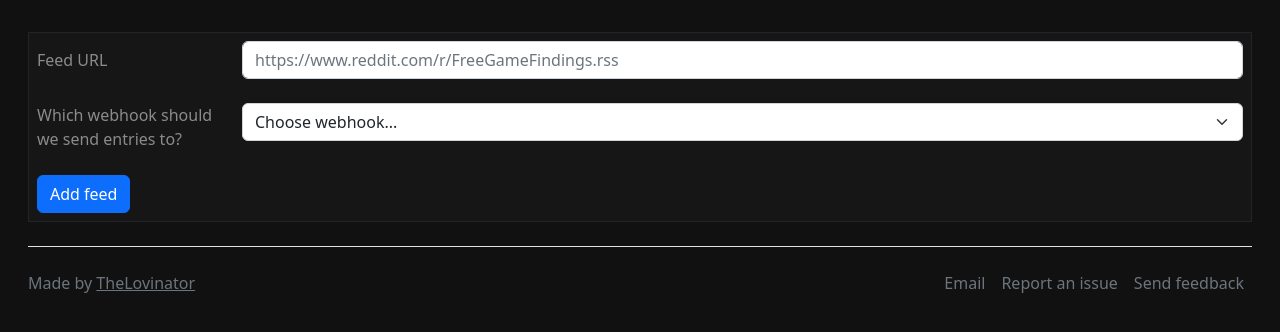
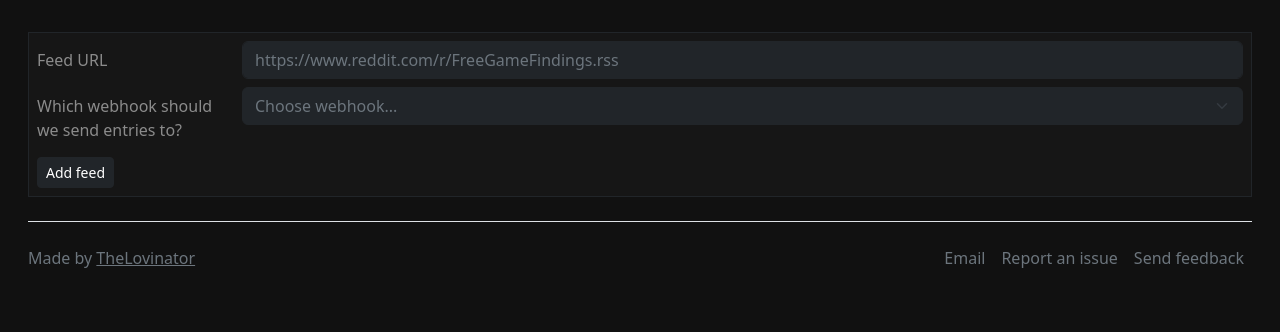
Before and after one commit to TheLovinator1/discord-rss-bot, a FastAPI app: page /add in a window 1280 px wide. Shown: the part 57-389 px from the top of the page. Run offline with FastAPI, Linux system fonts and the light colour scheme; parts of the project's set-up code (start-up, migrations or seed data) failed here and were passed over.

Commit message:
Make /add sexier, make white things darker and button to link

```diff
--- a/discord_rss_bot/templates/add.html
+++ b/discord_rss_bot/templates/add.html
@@ -4,19 +4,21 @@
     <div class="p-2 border border-dark">
         <form action="/add" method="post">
             {# Feed URL #}
-            <div class="row mb-4">
+            <div class="row pb-2">
                 <label for="feed_url" class="col-sm-2 col-form-label">Feed URL</label>
                 <div class="col-sm-10">
-                    <input name="feed_url" type="text" class="form-control" id="feed_url"
+                    <input name="feed_url" type="text" class="form-control bg-dark border-dark text-muted" id="feed_url"
                            placeholder="https://www.reddit.com/r/FreeGameFindings.rss">
                 </div>
             </div>
 
             {# Webhook dropdown #}
-            <div class="row mb-4">
-                <label for="webhook_dropdown" class="col-sm-2">Which webhook should we send entries to?</label>
+            <div class="row pb-2">
+                <label for="webhook_dropdown"
+                       class="col-sm-2 col-form-label">Which webhook should we send entries to?</label>
                 <div class="col-sm-10">
-                    <select class="col-auto form-select" id="webhook_dropdown" name="webhook_dropdown">
+                    <select class="col-auto form-select bg-dark border-dark text-muted" id="webhook_dropdown"
+                            name="webhook_dropdown">
                         <option selected>Choose webhook...</option>
                         {% for hook in webhooks %}
                             <option value="{{ hook.name }}">{{ hook.name }}</option>
@@ -26,10 +28,9 @@
             </div>
 
             {# Submit button #}
-            <div class="col-auto">
-                <button type="submit" class="btn btn-primary">Add feed</button>
+            <div class="d-md-flex">
+                <a type="submit" class="btn btn-dark btn-sm">Add feed</a>
             </div>
-
         </form>
     </div>
 {% endblock %}
--- a/discord_rss_bot/templates/webhooks.html
+++ b/discord_rss_bot/templates/webhooks.html
@@ -1,5 +1,5 @@
 {% extends "base.html" %}
-{% block title %} | Webhooks{% endblock %}
+{% block title %} | Add new webhook{% endblock %}
 {% block content %}
     <div class="p-2 border border-dark">
         <form action="/add_webhook" method="post">
```
